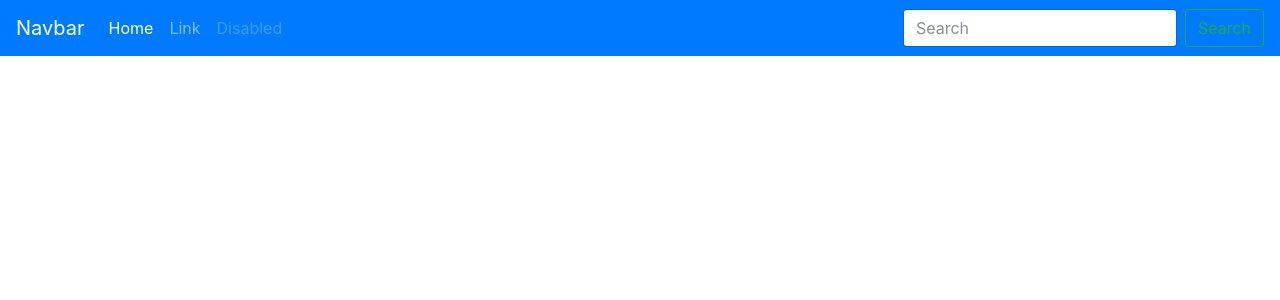
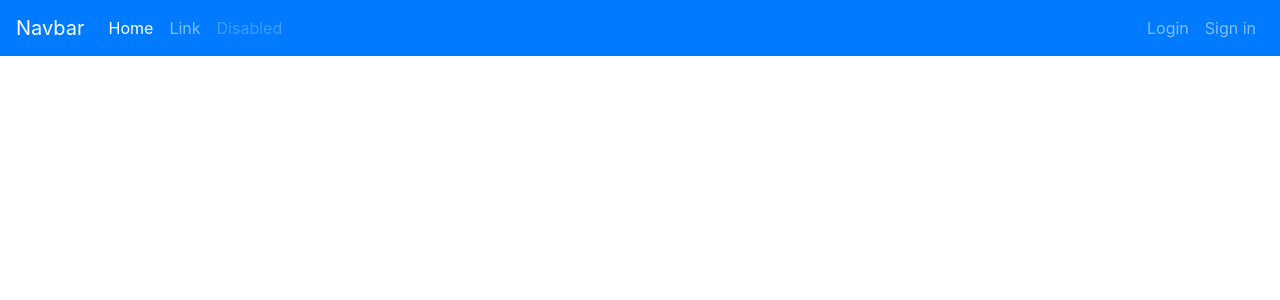
Before and after one commit to Pattarapont/Undergraduate-Thesis, a PHP site: page / in a window 1280 px wide. Shown: the top 300 px of the page. Run offline with PHP 8.4, Linux system fonts and the light colour scheme.

Commit message:
add file log_in.php and change name file navbar.php to nav_bar.php

```diff
--- a/index.php
+++ b/index.php
@@ -4,7 +4,7 @@
     <?php include './include/include_head.php'; ?>
 </head>
 <body>
-	<?php include 'navbar.php'; ?>
+	<?php include 'nav_bar.php'; ?>
 
 
 </body>
--- a/navbar.php
+++ b/nav_bar.php
@@ -15,9 +15,18 @@
                     <a class="nav-link disabled" href="#">Disabled</a>
                 </li>
             </ul>
-            <form class="form-inline my-2 my-lg-0">
+            <!-- Login -->
+            <ul class="nav navbar-nav navbar-right">
+                <li class="nav-item navbar-right">
+                    <a class="nav-link" href="log_in.php">Login</a>
+                </li>
+                <li class="nav-item navbar-right">
+                    <a class="nav-link" href="sign_in.php">Sign in</a>
+                </li>
+            </ul>
+            <!-- <form class="form-inline my-2 my-lg-0">
                 <input class="form-control mr-sm-2" type="text" placeholder="Search" aria-label="Search">
                 <button class="btn btn-outline-success my-2 my-sm-0" type="submit">Search</button>
-            </form>
+            </form> -->
         </div>
     </nav>
```
Also changed, not shown: log_in.php (added).
